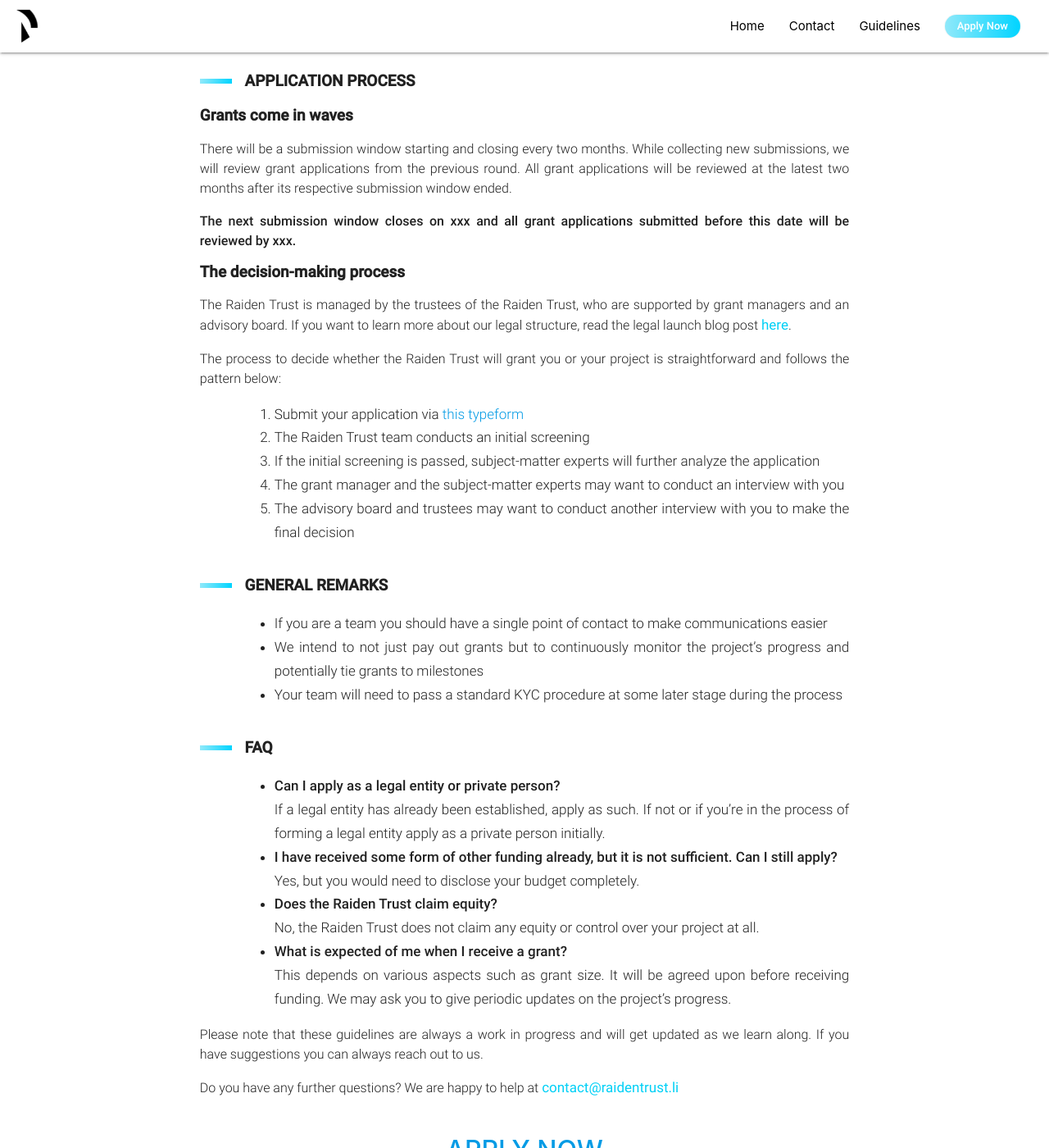
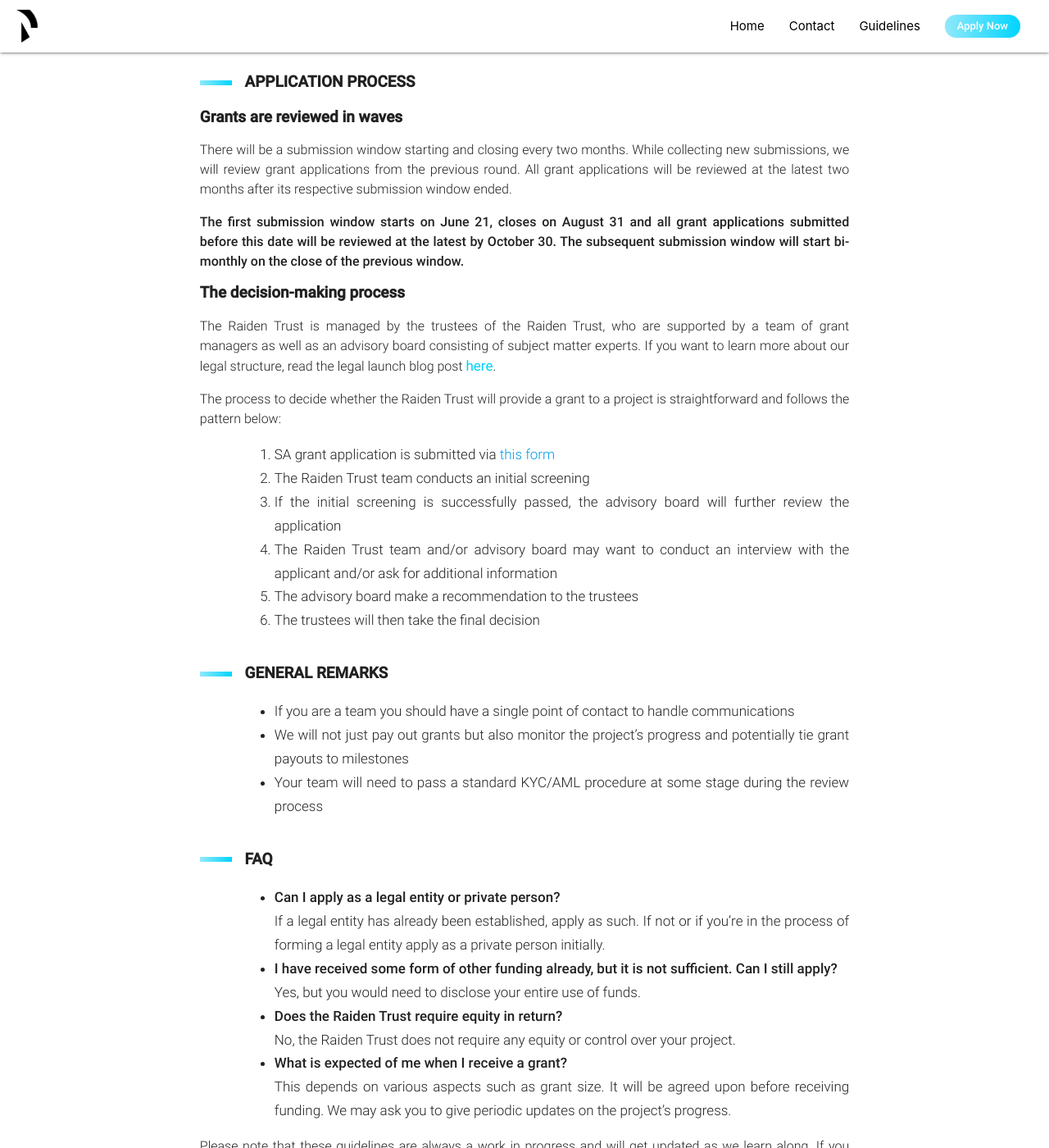
Before and after one commit to raiden-trust/website, a Jekyll site: the page built from guidelines.html, in a window 1280 px wide and 1400 px high, scrolled down 1669 px. Shown: the whole window at 82% size. Built offline with Jekyll 4.4.1, drawn with Linux system fonts in a browser that asks for light colours; some of the changed text lies outside the part shown.

Commit message:
Update guidelines.html

```diff
--- a/_layouts/guidelines.html
+++ b/_layouts/guidelines.html
@@ -14,8 +14,8 @@ layout: default
 
             <p class="medium justify">
                 The Raiden Trust’s mission is to strengthen and foster the greater Raiden ecosystem by supporting
-                projects and individuals working on complementary or foundational components or applications that help
-                to build and grow the Raiden Network.
+                projects and individuals working on complementary or foundational components or applications that
+                help to build and grow the Raiden Network.
             </p>
 
             <h2>
@@ -24,14 +24,13 @@ layout: default
 
             <ol class="numbered">
                 <li class="left-align">
-                    <strong>Beneficial to the greater Raiden Network ecosystem</strong>
-                    <div class="justify">We are offering grants to anyone that contributes to building and growing the
-                        Raiden Network
-                        ecosystem. This definition of eligible grant applications is purposely kept very broad to allow
-                        for a wide range of projects. Projects supported could vary from someone contributing to an open
-                        source library that the Raiden Network relies on to building a Raiden Network mobile wallet. It
-                        also means that a grant application can be anything from a small side project to an effort
-                        requiring several full-time employees.
+                    <strong>Beneficial to the greater Raiden ecosystem</strong>
+                    <div class="justify">We are offering grants to anyone that contributes to building and growing
+                        the Raiden Network ecosystem. This definition of eligible grant applications is purposely
+                        kept very broad to allow for a wide range of projects. Projects supported could vary from
+                        someone contributing to an open source library that the Raiden Network relies on to building
+                        a Raiden Network mobile wallet. It also means that a grant application can be anything from a
+                        small side project to an effort requiring several full-time employees.
                     </div>
                 </li>
                 <li class="left-align">
@@ -41,8 +40,7 @@ layout: default
                 <li class="left-align">
                     <strong>No immediate plan to seek funding</strong>
                     <div class="justify">Projects should not plan to raise capital via equity financing or token sale
-                        models in the
-                        foreseeable future.
+                        models in the foreseeable future.
                     </div>
                 </li>
             </ol>
@@ -55,29 +53,27 @@ layout: default
 
             <p class="justify">The size of the grant depends on your requirements and budget projections. The maximum
                 grant size is intended to not exceed $100,000. Receiving consecutive grants is possible depending on the
-                progress of your project. </p>
+                progress of your project.</p>
 
             <h3 class="no-margin">Mentorship</h3>
 
             <p class="justify">Leverage the potential of your project through mentorship by providing you access to our
-                network
-                in the Ethereum ecosystem. For example, if you encounter technical problems a Raiden Network core
-                developer may be able to help you. Or if you need a designer for your team, but don’t have the right
-                contact we might be able to connect you with one.</p>
+                network in the Ethereum ecosystem. For example, if you encounter technical problems a Raiden Network
+                core developer may be able to help you.</p>
 
             <h2>
-                <span class="first-line-span">.</span>What we are looking for
+                <span class="first-line-span">.</span>Examples of what we wish to fund
             </h2>
 
             <p class="justify">
                 While we know that the possibilities of eligible grant applications are endless and that the best ideas
                 may be entirely unexpected, we want to provide you with some categories and specific ideas that we think
-                would make a great grant application:
+                could make a great grant application:
             </p>
 
             <ol>
                 <li class="justify">
-                    <span class="bold">Research:</span>
+                    <span class="bold">Research,</span>
                     <span>
                         e.g. economics PhD researching p2p payment channel networks, especially
                         with respect to the so-called “imbalanced channel” problem, see <a
@@ -85,13 +81,13 @@ layout: default
                     </span>
                 </li>
                 <li class="justify">
-                    <span class="bold">Development tools or extensions:</span>
+                    <span class="bold">Development tools or extensions,</span>
                     <span>
                         e.g. building a Raiden client or Raiden library in another language
                     </span>
                 </li>
                 <li class="justify">
-                    <span class="bold">Applications on top of Raiden:</span>
+                    <span class="bold">Applications on top of Raiden,</span>
                     <span>
                         e.g. a file-sharing service with micropayments; also see more hacking ideas <a
                             href="https://medium.com/raiden-network/build-with-raiden-at-ethcapetown-894c0359d016"
@@ -99,13 +95,13 @@ layout: default
                     </span>
                 </li>
                 <li class="justify">
-                    <span class="bold">User adoption:</span>
+                    <span class="bold">User adoption,</span>
                     <span>
                         e.g. creating educational resources, organizing meetups, hosting workshops, etc.
                     </span>
                 </li>
                 <li class="justify">
-                    <span class="bold">UX improvements:</span>
+                    <span class="bold">UX improvements,</span>
                     <span>
                         e.g. building a more advanced wallet, wallet integrations or Raiden Network visualizations
                     </span>
@@ -113,8 +109,10 @@ layout: default
             </ol>
 
             <p class="justify">
-                Please note that we <span class="bold">do not intend to grant funding to projects which are on the core roadmap of the
-                Raiden Network project itself.</span> You can see what’s on the roadmap
+                Please note that we <span class="bold">do not intend to grant funding to projects which are on the core
+                roadmap of the Raiden Network project itself.</span> If you want to work on the core roadmap you can always apply
+                directly for <a href="https://angel.co/company/brainbot-group/jobs" target="_blank">jobs at brainbot</a>.
+                You can see what’s on the roadmap
                 <a href="https://raiden.network/roadmap.html" target="_blank">here</a>.
             </p>
 
@@ -123,18 +121,19 @@ layout: default
             </h2>
 
             <h3 class="no-margin">
-                Grants come in waves
+                Grants are reviewed in waves
             </h3>
 
             <p class="justify">
-                There will be a submission window starting and closing every two months. While collecting
-                new submissions, we will review grant applications from the previous round. All grant applications will
-                be reviewed at the latest two months after its respective submission window ended.
+                There will be a submission window starting and closing every two months. While collecting new
+                submissions, we will review grant applications from the previous round. All grant applications
+                will be reviewed at the latest two months after its respective submission window ended.
             </p>
 
             <p class="justify bold">
-                The next submission window closes on xxx and all grant applications submitted before
-                this date will be reviewed by xxx.
+                <span class="bold">The first submission window starts on June 21, closes on August 31 and all grant applications
+                submitted before this date will be reviewed at the latest by October 30. The subsequent submission
+                window will start bi-monthly on the close of the previous window.</span>
             </p>
 
             <h3 class="no-margin">
@@ -142,33 +141,37 @@ layout: default
             </h3>
 
             <p class="justify">
-                The Raiden Trust is managed by the trustees of the Raiden Trust, who are supported by grant managers and
-                an advisory board. If you want to learn more about our legal structure, read the legal launch blog post
+                The Raiden Trust is managed by the trustees of the Raiden Trust, who are supported by a team of grant
+                managers as well as an advisory board consisting of subject matter experts. If you want to learn more
+                about our legal structure, read the legal launch blog post
                 <a href="https://medium.com/raiden-network/introducing-the-raiden-trust-cd47db60146" target="_blank">here</a>.
             </p>
 
             <p class="justify">
-                The process to decide whether the Raiden Trust will grant you or your project is straightforward and
+                The process to decide whether the Raiden Trust will provide a grant to a project is straightforward and
                 follows the pattern below:
             </p>
 
             <ol class="numbered">
                 <li class="justify">
-                    Submit your application via <a href="https://raidentrust.typeform.com/to/MCUV71" target="_blank">this
-                    typeform</a>
+                    SA grant application is submitted via
+                    <a href="https://forms.gle/Djn24F1cSsCU9Jpw7" target="_blank">this form</a>
                 </li>
                 <li class="justify">
                     The Raiden Trust team conducts an initial screening
                 </li>
                 <li class="justify">
-                    If the initial screening is passed, subject-matter experts will further analyze the application
+                    If the initial screening is successfully passed, the advisory board will further review the application
                 </li>
                 <li class="justify">
-                    The grant manager and the subject-matter experts may want to conduct an interview with you
+                    The Raiden Trust team and/or advisory board may want to conduct an interview with the applicant and/or
+                    ask for additional information
                 </li>
                 <li class="justify">
-                    The advisory board and trustees may want to conduct another interview with you to make the final
-                    decision
+                    The advisory board make a recommendation to the trustees
+                </li>
+                <li class="justify">
+                    The trustees will then take the final decision
                 </li>
             </ol>
 
@@ -178,14 +181,14 @@ layout: default
 
             <ol>
                 <li class="justify">
-                    If you are a team you should have a single point of contact to make communications easier
+                    If you are a team you should have a single point of contact to handle communications
                 </li>
                 <li class="justify">
-                    We intend to not just pay out grants but to continuously monitor the project’s progress and
-                    potentially tie grants to milestones
+                    We will not just pay out grants but also monitor the project’s progress and potentially
+                    tie grant payouts to milestones
                 </li>
                 <li class="justify">
-                    Your team will need to pass a standard KYC procedure at some later stage during the process
+                    Your team will need to pass a standard KYC/AML procedure at some stage during the review process
                 </li>
             </ol>
 
@@ -199,8 +202,8 @@ layout: default
                            Can I apply as a legal entity or private person?
                     </span>
                     <div class="justify">
-                        If a legal entity has already been established, apply as such. If not or if you’re in the
-                        process of forming a legal entity apply as a private person initially.
+                        If a legal entity has already been established, apply as such. If not or if you’re in the process
+                        of forming a legal entity apply as a private person initially.
                     </div>
                 </li>
                 <li>
@@ -208,15 +211,15 @@ layout: default
                         I have received some form of other funding already, but it is not sufficient. Can I still apply?
                     </span>
                     <div class="justify">
-                        Yes, but you would need to disclose your budget completely.
+                        Yes, but you would need to disclose your entire use of funds.
                     </div>
                 </li>
                 <li>
                     <span class="bold">
-                        Does the Raiden Trust claim equity?
+                        Does the Raiden Trust require equity in return?
                     </span>
                     <div class="justify">
-                        No, the Raiden Trust does not claim any equity or control over your project at all.
+                        No, the Raiden Trust does not require any equity or control over your project.
                     </div>
                 </li>
                 <li>
@@ -224,9 +227,8 @@ layout: default
                         What is expected of me when I receive a grant?
                     </span>
                     <div class="justify">
-                        This depends on various aspects such as grant size. It will be agreed upon before receiving
-                        funding. We
-                        may ask you to give periodic updates on the project’s progress.
+                        This depends on various aspects such as grant size. It will be agreed upon before
+                        receiving funding. We may ask you to give periodic updates on the project’s progress.
                     </div>
                 </li>
             </ol>
@@ -241,7 +243,7 @@ layout: default
             </p>
 
             <div class="cta">
-                <a href="https://raidentrust.typeform.com/to/MCUV71">APPLY NOW</a>
+                <a href="https://forms.gle/Djn24F1cSsCU9Jpw7">APPLY NOW</a>
             </div>
         </div>
     </div>
```
